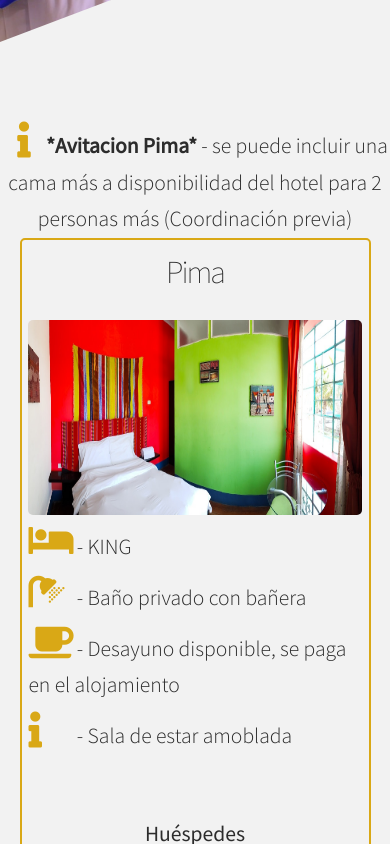
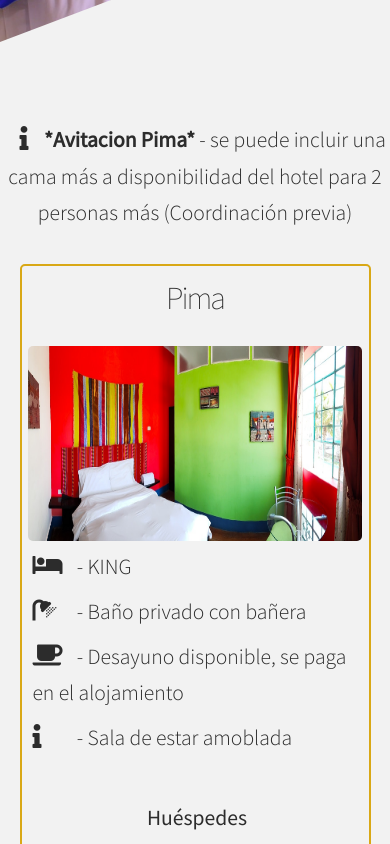
Before and after one commit to LirazG/LCA, a React (Create React App) app in the folder client/: page /hotel in a window 390 px wide. Shown: the part 1760-2604 px from the top of the page. Built offline with nearby package versions, Linux system fonts and the light colour scheme; no server answers; a web font is replaced by a local one.

Commit message:
responsive improvements and bug fixing

```diff
--- a/client/sass/base/_typography.scss
+++ b/client/sass/base/_typography.scss
@@ -243,6 +243,7 @@ body{
   font-size: 2.7rem;
   font-weight: 300;
   color: $color-blackish;
+  margin-left: 0.5rem;
 
   &--2{
     padding-bottom: 0.5rem;
--- a/client/sass/components/_room.scss
+++ b/client/sass/components/_room.scss
@@ -1,5 +1,5 @@
 .room{
-  height: 105rem;
+  height: 100rem;
   border:2px solid $color-gold-text;
   -webkit-border-radius: 5px;
      -moz-border-radius: 5px;
@@ -7,7 +7,7 @@
   position: relative;
 
   @include respond(tab-port){
-    height: 110rem;
+    height: 115rem;
   }
 
   @include respond(phone){
@@ -19,7 +19,7 @@
   &__info-container{
 
     &__list{
-      min-height:30vh;
+      min-height:25vh;
     }
 
     &__icon{
@@ -27,9 +27,9 @@
       margin:1rem auto;
 
       &--icon{
-        width: 5.5rem;
-        font-size: 4.5rem;
-        color:$color-gold-text;
+        width: 5rem;
+        font-size: 3rem;
+        color:$color-blackish;
       }
 
       &--price{
--- a/client/sass/layout/_bar-page.scss
+++ b/client/sass/layout/_bar-page.scss
@@ -55,6 +55,7 @@
 
     & .flip-card{
       height: 100vh;
+      margin:0rem auto 15rem auto;
       @include respond(phone){
         height: 70vh;
         width: 100%;
--- a/client/sass/layout/_loader-screen.scss
+++ b/client/sass/layout/_loader-screen.scss
@@ -26,6 +26,8 @@
        -moz-background-size: cover;
          -o-background-size: cover;
             background-size: cover;
+
+    background-position: center;
     position: fixed;
     top:40%;
     left:50%;
--- a/client/src/components/hotel/hotel.js
+++ b/client/src/components/hotel/hotel.js
@@ -175,7 +175,7 @@ class Hotel extends Component {
         <Seperator bgimage={SeperatorImg}/>
 
         <div className="row">
-          <h4 className="paragraph-room u-text-center">
+          <h4 className="paragraph-room u-text-center u-margin-bottom-medium u-block-center">
             <i className="fas fa-info room__info-container__icon--icon"></i>
             <b>*Avitacion Pima*</b> - se puede incluir una cama más a disponibilidad del hotel para 2 personas más (Coordinación previa)
           </h4>
--- a/client/src/components/navbar.js
+++ b/client/src/components/navbar.js
@@ -88,9 +88,9 @@ class Navbar extends Component {
           <div className="form-success__message__success">
             <div className="form-success__message__success--field-reserve">
               <h3 className="heading3">Canchas</h3>
-              <Link onClick={this.modalCancel} to='/sports/reservation/big' className="btn btn--red">Grande</Link>
-              <Link onClick={this.modalCancel} to='/sports/reservation/small' className="btn btn--red">Chica</Link>
-              <Link onClick={this.modalCancel} to='/sports/reservation/other' className="btn btn--red">Otros</Link>
+              <Link onClick={this.modalCancel} to={{pathname:'/sports/reservation/big',field:'big'}} className="btn btn--red">Grande</Link>
+              <Link onClick={this.modalCancel} to={{pathname:'/sports/reservation/small',field:'small'}} className="btn btn--red">Chica</Link>
+              <Link onClick={this.modalCancel} to={{pathname:'/sports/reservation/other',field:'other'}} className="btn btn--red">Otros</Link>
             </div>
             <div className="form-success__message__success--hotel-reserve">
               <h4 className="heading3">Hotel</h4>
--- a/client/src/components/parking/info.js
+++ b/client/src/components/parking/info.js
@@ -64,6 +64,9 @@ class Info extends Component {
 
 
   handleScroll(element,stateActive,stateRegular,offsetTopAddition = 0){
+    if(window.innerWidth < 980){
+      offsetTopAddition = 250;
+    }
     let elementPosition = element.offsetTop + element.offsetHeight;
     let viewPosition = window.pageYOffset+window.innerHeight + offsetTopAddition;
     if(elementPosition <= viewPosition){
--- a/client/src/components/sports/info.js
+++ b/client/src/components/sports/info.js
@@ -2,7 +2,6 @@ import React, { Component } from 'react';
 import LazyLoad from 'react-lazy-load';
 
 import FlipCard from '../flip-card.js';
-
 
 import VideoSrc1 from '../../img/Warming-up.mp4';
 import VideoSrc2 from '../../img/Warming-up.webm';
@@ -11,7 +10,6 @@ import VideoSrc3 from '../../img/Warming-up.ogv';
 import Pic1 from '../../img/SStest.jpg';
 import Pic2 from '../../img/SStest1.jpg';
 import Pic3 from '../../img/seperator2.jpg';
-
 
 class Info extends Component {
 
@@ -47,7 +45,6 @@ class Info extends Component {
         ' 20.00 soles.',
         ' 25.00 soles.'
       ]
-
     }
 
     this.paragraph = React.createRef();
@@ -67,9 +64,6 @@ class Info extends Component {
   fadeCaller = ()=> {
     this.props.fadeIn.call(this,this.element,this.stateActive,this.stateRegular);
   }
-
-
-
 
   render() {
     return (
@@ -101,19 +95,19 @@ class Info extends Component {
           </LazyLoad>
 
           <div className="row sports-page__description__text">
-            <h2 className="heading2 heading2--white u-margin-bottom-medium">Nuestras Canchas</h2>
+            <h2 className="heading2 heading2--white u-margin-top-small">Nuestras Canchas</h2>
 
-            <div className="col-1-of-3 row sports-page__description__text--element">
+            <div className="col-1-of-3 sports-page__description__text--element">
               <h5 className="heading5 heading5--noborder">I.Cancha chica-fútbol</h5>
               <FlipCard pic={Pic1} list={this.state.properties1} fieldName={'small'} />
             </div>
 
-            <div className="col-1-of-3 row sports-page__description__text--element">
+            <div className="col-1-of-3 sports-page__description__text--element">
               <h5 className="heading5 heading5--noborder">II.Cancha grande-fútbol</h5>
               <FlipCard pic={Pic2} list={this.state.properties2} fieldName={'big'} />
             </div>
 
-            <div className="col-1-of-3 row sports-page__description__text--element">
+            <div className="col-1-of-3 sports-page__description__text--element">
               <h5 className="heading5 heading5--noborder">III.volley – basquet - fronton</h5>
               <FlipCard pic={Pic3} list={this.state.properties3} fieldName={'other'} />
             </div>
--- a/client/src/components/sports/reserve.js
+++ b/client/src/components/sports/reserve.js
@@ -15,7 +15,7 @@ class SportsReservation extends Component {
   constructor(props) {
     super(props);
 
-    this.currentField = window.location.pathname.slice(20);
+    this.currentField = this.props.location.field || window.location.pathname.slice(20);
 
     this.state={
       // date calender start value to current date
--- a/client/src/index.css
+++ b/client/src/index.css
@@ -577,7 +577,8 @@ body {
   font-family: 'Source Sans Pro', sans-serif;
   font-size: 2.7rem;
   font-weight: 300;
-  color: #2c2c2c; }
+  color: #2c2c2c;
+  margin-left: 0.5rem; }
   .paragraph-room--2 {
     padding-bottom: 0.5rem;
     font-weight: 400; }
@@ -1278,7 +1279,7 @@ body {
   margin: 0 -10rem; }
   .sports-page__description {
     position: relative;
-    min-height: 160vh; }
+    min-height: 85vw; }
     @media (min-height: 63.5em) {
       .sports-page__description {
         min-height: 110vh; } }
@@ -1288,9 +1289,11 @@ body {
     min-height: 65vh; } }
     .sports-page__description__bg-video {
       display: block;
-      width: 150%;
+      width: -webkit-calc(85vw + 70rem);
+      width: -moz-calc(85vw + 70rem);
+      width: calc(85vw + 70rem);
       position: absolute;
-      top: 0;
+      top: 10%;
       z-index: 1;
       left: 50%;
       -webkit-transform: translate3d(-50%, 0, 0);
@@ -1321,7 +1324,8 @@ body {
       z-index: 50; }
       @media (max-width: 61.25em) {
         .sports-page__description__text {
-          position: relative; } }
+          position: relative;
+          width: inherit; } }
 
 .loader {
   position: fixed;
@@ -1349,6 +1353,7 @@ body {
     -moz-background-size: cover;
     -o-background-size: cover;
     background-size: cover;
+    background-position: center;
     position: fixed;
     top: 40%;
     left: 50%;
@@ -1625,7 +1630,8 @@ body {
     .bar__menu {
       height: 150vh; } }
   .bar__menu .flip-card {
-    height: 100vh; }
+    height: 100vh;
+    margin: 0rem auto 15rem auto; }
     @media (max-width: 37.5em) {
       .bar__menu .flip-card {
         height: 70vh;
@@ -2326,7 +2332,7 @@ body {
     text-align: center; }
 
 .flip-card {
-  height: 55rem;
+  height: 60rem;
   -webkit-perspective: 150rem;
   -moz-perspective: 150rem;
   perspective: 150rem;
@@ -2335,7 +2341,7 @@ body {
     .flip-card {
       height: 62rem;
       width: 80%;
-      margin: 35rem auto 0 auto; } }
+      margin: 15rem auto 15rem auto; } }
   @media (max-width: 37.5em) {
     .flip-card {
       width: 60%; } }
@@ -2359,7 +2365,7 @@ body {
     transform: rotateY(0deg); }
   .flip-card__side {
     background-color: rgba(255, 255, 255, 0.7);
-    height: 55rem;
+    height: 100%;
     -webkit-transition: all .8s ease;
     -o-transition: all .8s ease;
     -moz-transition: all .8s ease;
@@ -3038,7 +3044,7 @@ body {
     padding: 5px 0 !important; }
 
 .room {
-  height: 105rem;
+  height: 100rem;
   border: 2px solid #D9A816;
   -webkit-border-radius: 5px;
   -moz-border-radius: 5px;
@@ -3046,21 +3052,21 @@ body {
   position: relative; }
   @media (max-width: 61.25em) {
     .room {
-      height: 110rem; } }
+      height: 115rem; } }
   @media (max-width: 37.5em) {
     .room {
       height: 95rem;
       width: 90%;
       margin: auto; } }
   .room__info-container__list {
-    min-height: 30vh; }
+    min-height: 25vh; }
   .room__info-container__icon {
     width: 96%;
     margin: 1rem auto; }
     .room__info-container__icon--icon {
-      width: 5.5rem;
-      font-size: 4.5rem;
-      color: #D9A816; }
+      width: 5rem;
+      font-size: 3rem;
+      color: #2c2c2c; }
     .room__info-container__icon--price {
       position: absolute;
       bottom: 4%;
```
Also changed, not shown: client/sass/components/_flip-card.scss (+3 -4 lines), client/sass/layout/_sport-page.scss (+6 -7 lines).
